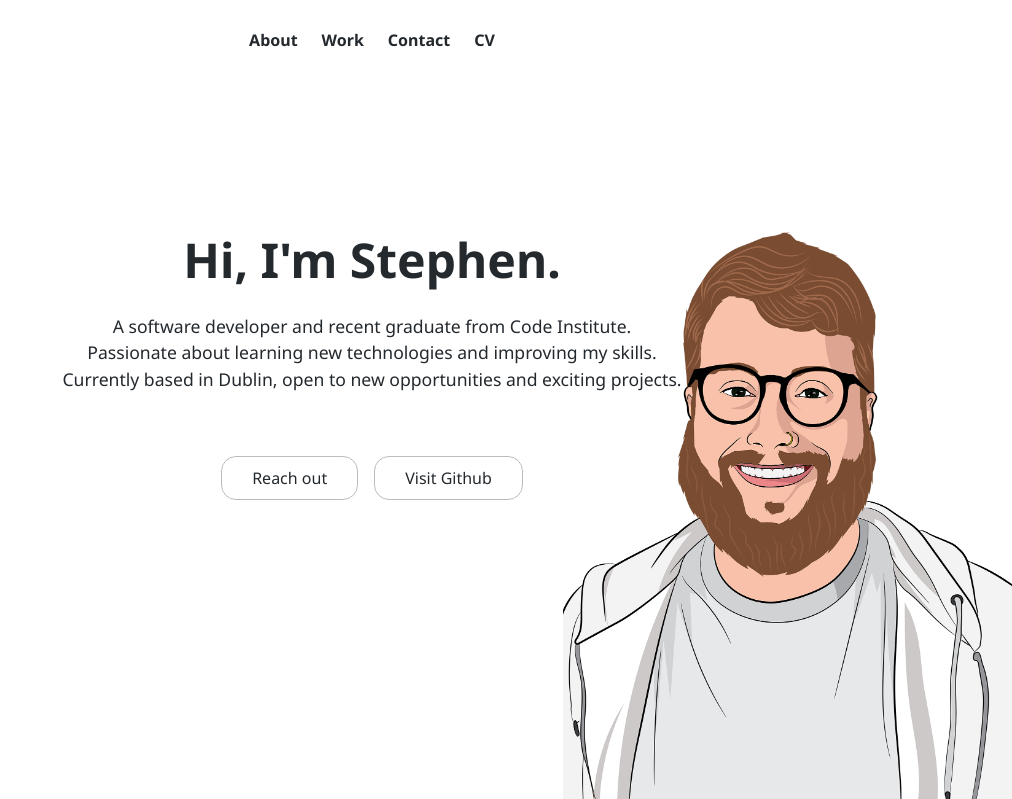
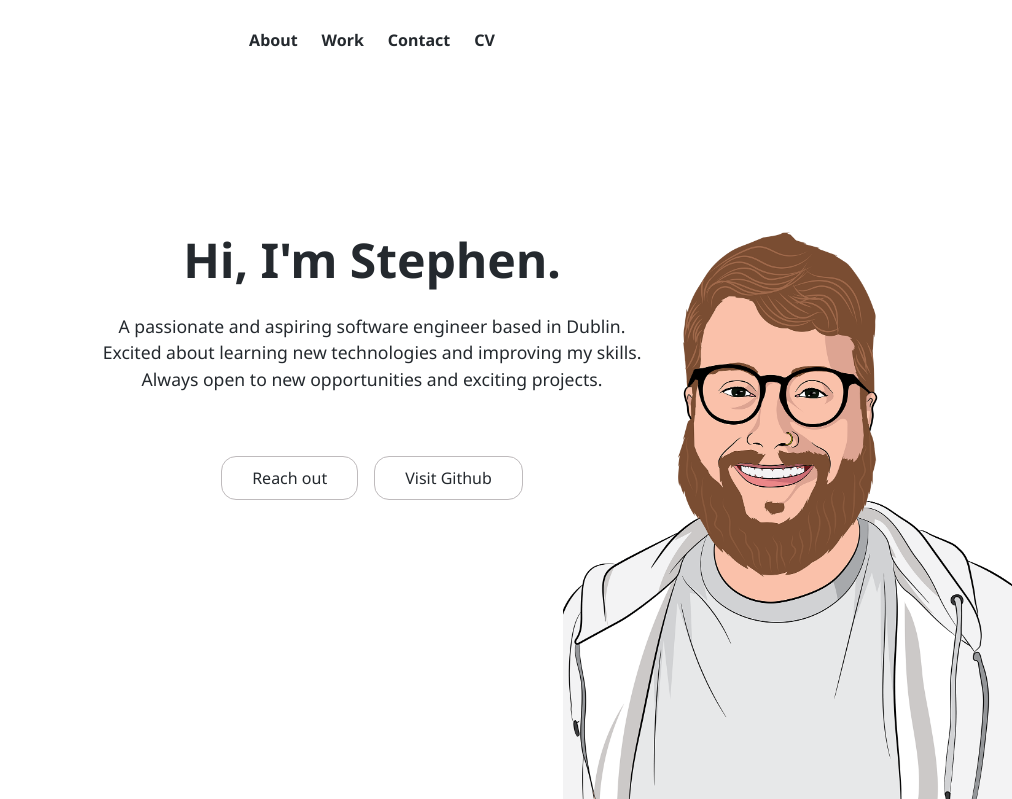
Before and after one commit to nemixu/portfolio, a Django app: page / in a window 1280 px wide. Shown: the top 799 px of the page, without its empty margins (268-1280 px from the left). Run offline with Django 3.2, Linux system fonts and the light colour scheme; some libraries are stand-ins or nearby versions.

Commit message:
added updated text

```diff
--- a/home/templates/home/index.html
+++ b/home/templates/home/index.html
@@ -11,7 +11,7 @@
             <div class="col-12">
                 <div class="intro-container">
                     <h2 class="display-5 pt-5 text-black font-weight-bold text-center heading-sizing" id="name-landing">Hi, I'm Stephen.</h2>
-                    <p class="text-center text-black pt-0 pt-3 intro-paragraph">A software developer and recent graduate from Code Institute.<br> Passionate about learning new technologies and improving my skills. <br>Currently based in Dublin, open to new opportunities and exciting projects.</p>
+                    <p class="text-center text-black pt-0 pt-3 intro-paragraph">A passionate and aspiring software engineer based in Dublin.<br> Excited about learning new technologies and improving my skills. <br>Always open to new opportunities and exciting projects.</p>
                     <div class="row justify-content-center pt-5">
                         <a rel="noopener" href="mailto:s.r.seagrave@gmail.com" class="btn btn-clear text-black mr-3">Reach out</a>
                         <a rel="noopener" href="https://www.github.com/nemixu" target="_blank" class="btn btn-clear text-black">Visit Github</a>
```
